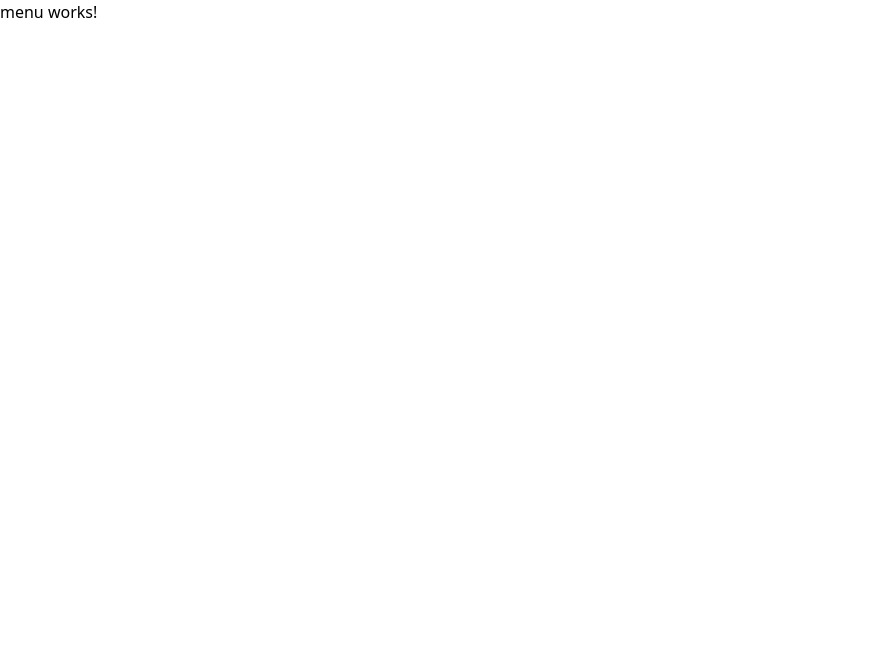
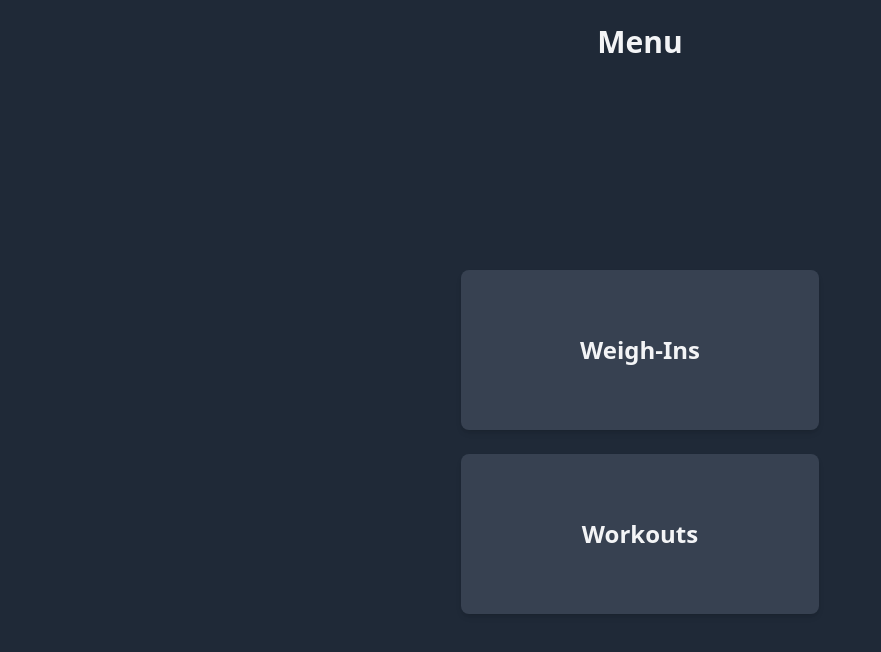
Before and after one commit to FranInfante/KeepItUp-Front, an Angular app: page /menu in a window 1280 px wide. Shown: the top 652 px of the page, without its empty margins (0-881 px from the left). Built offline with nearby package versions, Linux system fonts and the light colour scheme.

Commit message:
menu done

```diff
--- a/src/app/modules/+menu/menu.component.html
+++ b/src/app/modules/+menu/menu.component.html
@@ -1 +1,26 @@
-<p>menu works!</p>
+<div class="min-h-screen bg-gray-800 flex flex-col">
+    <!-- Title at the very top -->
+    <div class="py-6 text-center">
+      <h1 class="text-3xl font-extrabold text-gray-100">Menu</h1>
+    </div>
+
+    <!-- Centered Buttons -->
+    <div class="flex flex-grow items-center justify-center">
+      <div class="w-full max-w-md mx-5">
+        <div class="grid grid-cols-1 gap-6 justify-items-center">
+          <button
+            (click)="navigateToWeighIns()"
+            class="w-[80%] h-[10rem] bg-gray-700 text-gray-100 font-semibold text-2xl rounded-lg shadow-md hover:bg-gray-600 hover:shadow-lg transform hover:scale-105 transition duration-200 ease-in-out"
+          >
+            Weigh-Ins
+          </button>
+          <button
+            (click)="navigateToWorkouts()"
+            class="w-[80%] h-[10rem] bg-gray-700 text-gray-100 font-semibold text-2xl rounded-lg shadow-md hover:bg-gray-600 hover:shadow-lg transform hover:scale-105 transition duration-200 ease-in-out"
+          >
+            Workouts
+          </button>
+        </div>
+      </div>
+    </div>
+  </div>
--- a/src/app/modules/+menu/menu.component.ts
+++ b/src/app/modules/+menu/menu.component.ts
@@ -1,4 +1,6 @@
 import { Component } from '@angular/core';
+import { Router } from '@angular/router';
+import { LOCATIONS } from '../../shared/constants';
 
 @Component({
   selector: 'app-menu',
@@ -9,4 +11,16 @@ import { Component } from '@angular/core';
 })
 export class MenuComponent {
 
+  LOCATIONS: typeof LOCATIONS = LOCATIONS;
+
+  constructor(private router: Router) {}
+
+  navigateToWeighIns() {
+    this.router.navigate([LOCATIONS.weighins]);
+  }
+
+  navigateToWorkouts() {
+    this.router.navigate([LOCATIONS.workouts]);
+  }
+
 }
```
